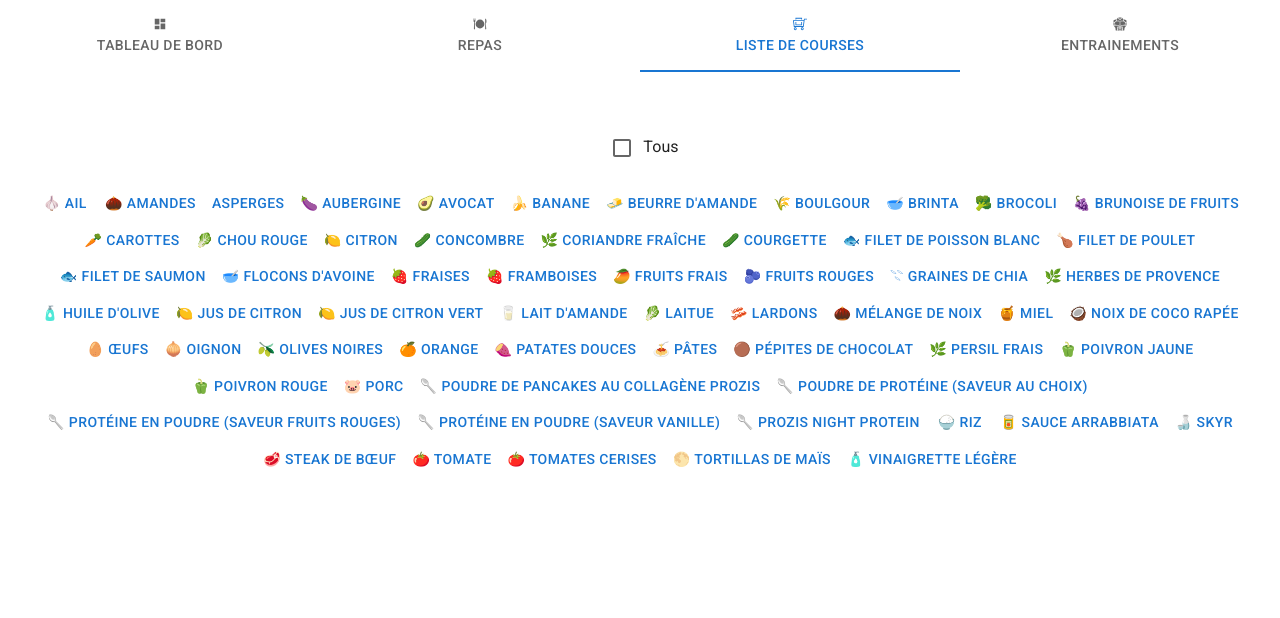
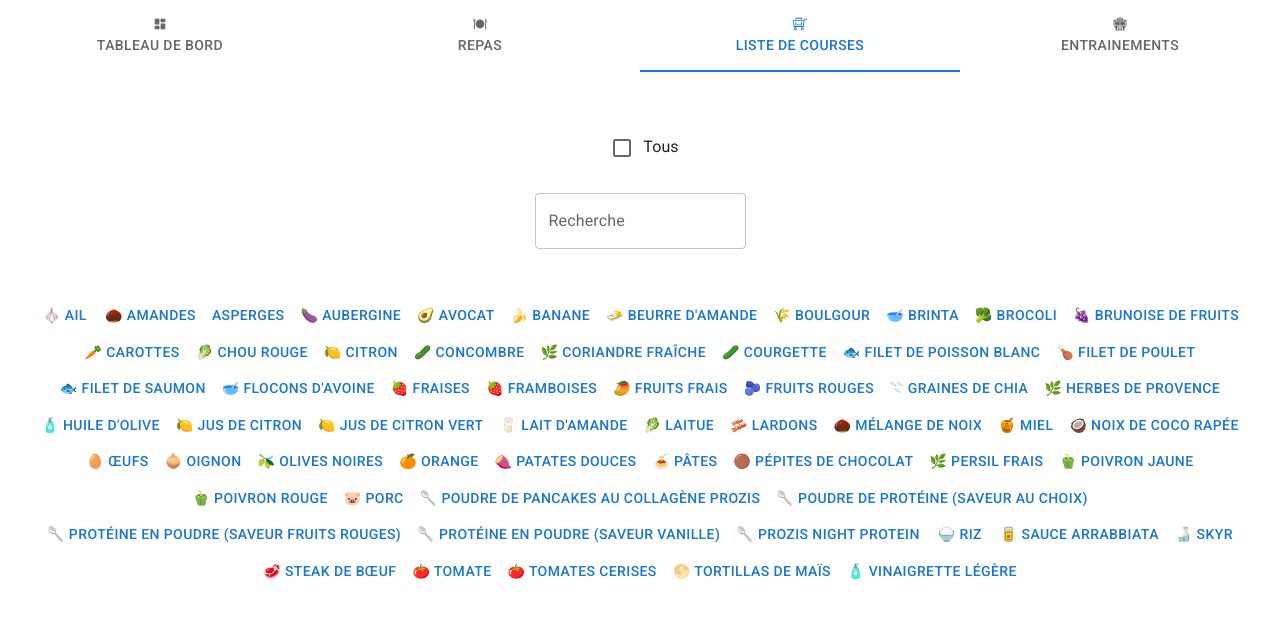
Before and after one commit to Jihefel/life-manager, a React (Create React App) app: page /#/listedecourses in a window 1280 px wide. Shown: the top 618 px of the page. Built offline with nearby package versions, Linux system fonts and the light colour scheme.

Commit message:
Corrections bug horaire matin + barre de recherche Liste de courses

```diff
--- a/src/pages/Dashboard.jsx
+++ b/src/pages/Dashboard.jsx
@@ -21,7 +21,7 @@ function Dashboard(props) {
         setPeriodeRepas(periodesDesRepas[0]);
         break;
       // Collation du matin
-      case heureActuelle > 10 && heureActuelle <= 12 && minuteActuelle < 30:
+      case ((heureActuelle) > 10 || heureActuelle <= 12) && (heureActuelle <= 12 || (heureActuelle <= 12 && minuteActuelle <= 30)):
         collationAujourdhui ? setPeriodeRepas(periodesDesRepas[1]) : setPeriodeRepas(periodesDesRepas[0]);
         break;
       // Déjeuner
--- a/src/pages/Repas.jsx
+++ b/src/pages/Repas.jsx
@@ -38,7 +38,7 @@ function Repas(props) {
       <div className={`days flex flex-col justify-center py-6 sticky top-0 z-10 ${props.theme === "dark" ? "bg-darkmode" : "bg-white"}`}>
         <ToggleButtonGroup
           color='primary'
-          className='flex flex-wrap justify-center'
+          className='flex flex-wrap justify-center py-3'
           exclusive
           value={selectedDay}
           onChange={changeDay}
@@ -54,7 +54,7 @@ function Repas(props) {
             </ToggleButton>
           ))}
         </ToggleButtonGroup>
-        <ToggleButtonGroup
+        {/* <ToggleButtonGroup
           color='primary'
           className='flex flex-wrap justify-center mt-3'
           exclusive
@@ -76,7 +76,7 @@ function Repas(props) {
           >
             V2 🔜
           </ToggleButton>
-        </ToggleButtonGroup>
+        </ToggleButtonGroup> */}
       </div>
       <div className='menu container mx-auto'>
         {Object.entries(menu[selectedDay][selectedVersion]).map(([periode, repas], index) => (
--- a/src/pages/ShoppingList.jsx
+++ b/src/pages/ShoppingList.jsx
@@ -4,14 +4,16 @@ import { Button, List, ListItem, ListItemButton, ListItemText, Checkbox } from "
 import { Container } from "react-bootstrap";
 import { useDispatch, useSelector } from "react-redux";
 import { setSortedCheckedIngredients } from "../redux/features/ingredients/selectedIngredientsSlice";
+import { TextField } from "@mui/material";
 
 function ShoppingList() {
   const [allChecked, setAllChecked] = useState(false);
   const [checkedIngredients, setCheckedIngredients] = useState([]);
   const [sortedIngredients, setSortedIngredients] = useState([]);
+  const [sortedIngredientsSaved, setSortedIngredientsSaved] = useState([]);
   // const [sortedCheckedIngredients, setSortedCheckedIngredients] = useState([]);
-  const sortedCheckedIngredients = useSelector(state => state.selectedIngredients.sortedCheckedIngredients)
-  const ingredientsFromMenus = useSelector(state => state.selectedIngredients.ingredientsFromMenus)
+  const sortedCheckedIngredients = useSelector((state) => state.selectedIngredients.sortedCheckedIngredients);
+  const ingredientsFromMenus = useSelector((state) => state.selectedIngredients.ingredientsFromMenus);
 
   const dispatch = useDispatch();
 
@@ -31,7 +33,6 @@ function ShoppingList() {
     allChecked ? setCheckedIngredients(sortedIngredients) : setCheckedIngredients([]);
   }, [allChecked]);
 
-
   useEffect(() => {
     const sorted = [...ingredientsFromMenus].sort((a, b) => {
       const nameA = a.nom.substring(a.nom.indexOf(" ") + 1); // Exclut l'émoji et l'espace avant le nom
@@ -39,6 +40,7 @@ function ShoppingList() {
       return nameA.localeCompare(nameB);
     });
     setSortedIngredients(sorted);
+    setSortedIngredientsSaved(sorted);
   }, [ingredientsFromMenus, allChecked]);
 
   useEffect(() => {
@@ -51,22 +53,43 @@ function ShoppingList() {
   }, [checkedIngredients]);
 
 
+  const handleSearch = (event) => {
+    const recherche = event.target.value.toLowerCase();
+
+    const filteredIngredients = sortedIngredientsSaved.filter(ingredient => ingredient.nom.toLowerCase().includes(recherche))
+
+    if (filteredIngredients) setSortedIngredients(filteredIngredients)
+
+    if (recherche === '')  setSortedIngredients(sortedIngredientsSaved)
+  }
+
+
+
   return (
     <Container>
       <div className='ingredients flex flex-col flex-wrap items-center mt-12'>
-        <div className='mb-3'>
+        <div className='mb-4'>
           <Checkbox
             checked={allChecked}
             onChange={changeAll}
           />
           <span>Tous</span>
         </div>
+        <div className='searchbar mb-5'>
+          <TextField
+            id='outlined-controlled'
+            label='Recherche'
+            variant='outlined'
+            onChange={handleSearch}
+          />
+        </div>
         <div className='flex flex-wrap justify-center mb-5'>
           {sortedIngredients?.map((ingredient, index) => (
             <Button
               onClick={() => handleButtonClick(ingredient)}
               key={index}
-              variant={sortedCheckedIngredients.includes(ingredient) ? "outlined" : "text"}>
+              variant={sortedCheckedIngredients.includes(ingredient) ? "outlined" : "text"}
+            >
               {ingredient.nom}
             </Button>
           ))}
@@ -76,7 +99,8 @@ function ShoppingList() {
         {sortedCheckedIngredients?.map((ingredient, index) => (
           <ListItem
             className='infos-ingredients'
-            key={index + " " + ingredient.nom}>
+            key={index + " " + ingredient.nom}
+          >
             <ListItemButton>
               <ListItemText>
                 {ingredient.nom} - {ingredient.quantite.valeur} {ingredient.quantite.unite}
```
Also changed, not shown: src/assets/data/menus.json. Lines whose indentation alone changed are shown as unchanged.
